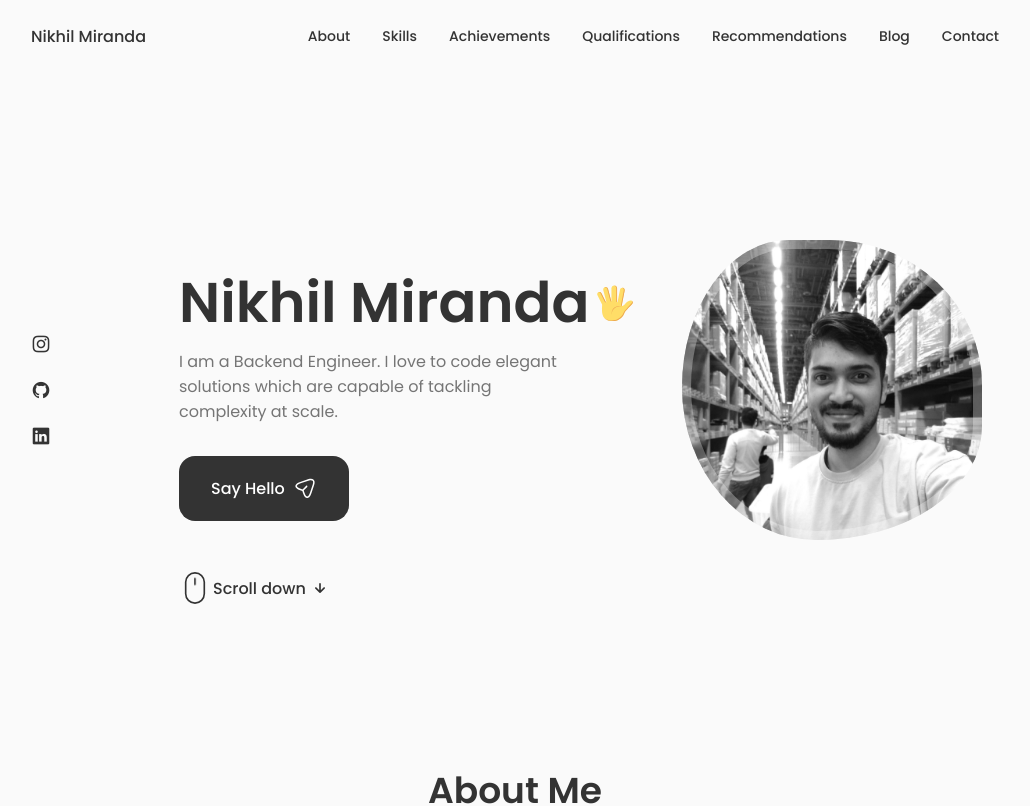
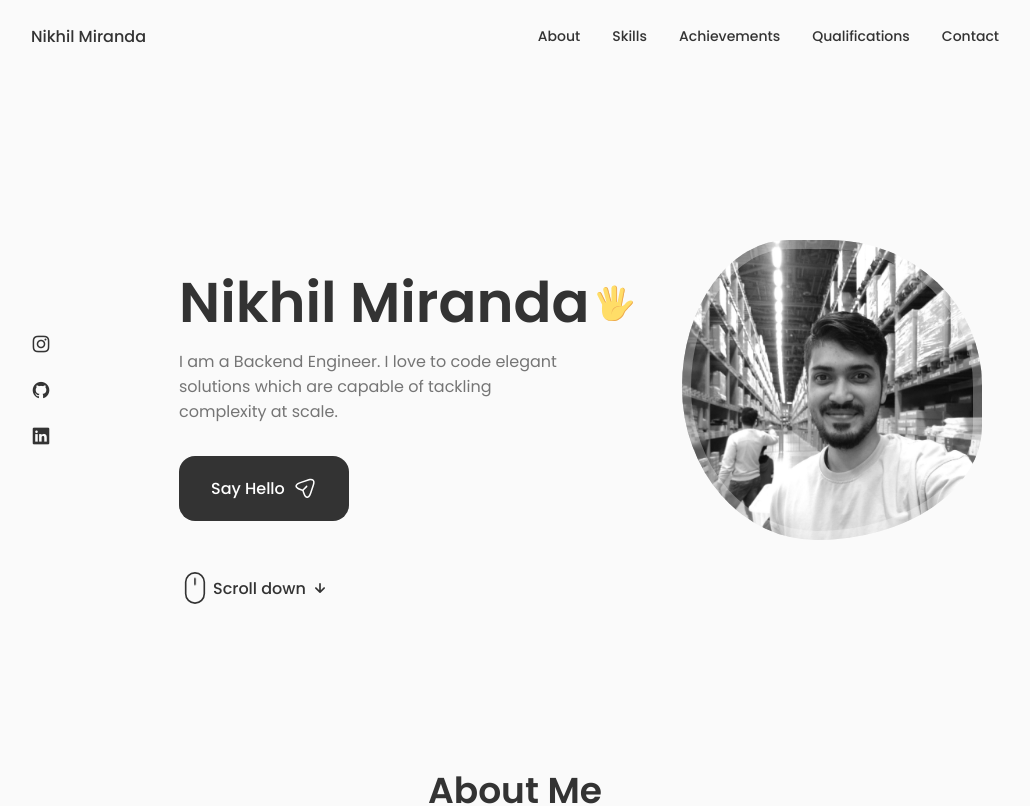
Before and after one commit to nikhil-miranda/tiny-turtle, a React (Create React App) app: page / in a window 1280 px wide. Shown: the top 806 px of the page, without its empty margins (125-1155 px from the left). Built offline with nearby package versions, Linux system fonts and the light colour scheme.

Commit message:
style: removed unused nav menus

```diff
--- a/src/components/header/Header.jsx
+++ b/src/components/header/Header.jsx
@@ -32,7 +32,7 @@ const Header = () => {
                                 <i className="uil uil-scenery nav__icon"></i> Qualifications
                             </a>
                         </li>
-                        <li className="nav__item">
+                        {/* <li className="nav__item">
                             <a href="#recommendations" className="nav__link">
                                 <i className="uil uil-scenery nav__icon"></i> Recommendations
                             </a>
@@ -41,7 +41,7 @@ const Header = () => {
                             <a href="#Blog" className="nav__link">
                                 <i className="uil uil-scenery nav__icon"></i> Blog
                             </a>
-                        </li>
+                        </li> */}
                         <li className="nav__item">
                             <a href="#contact" className="nav__link">
                                 <i className="uil uil-message nav__icon"></i> Contact
```
